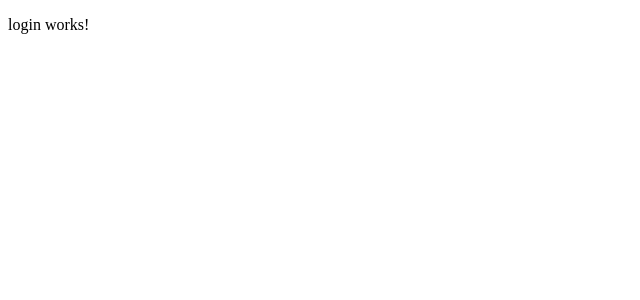
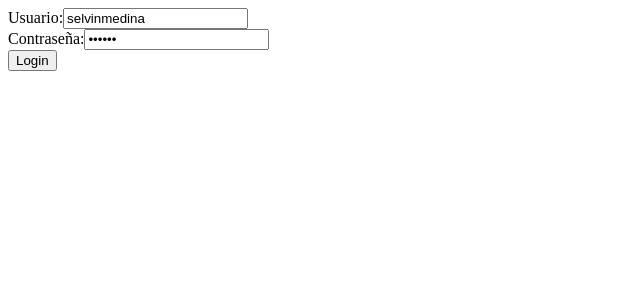
Before and after one commit to selvinmedina/ClientePruebaFARSIMAN, an Angular app: page / in a window 1280 px wide. Shown: the top 300 px of the page, without its empty margins (0-640 px from the left). Built offline with nearby package versions, Linux system fonts and the light colour scheme.

Commit message:
login basico hecho

```diff
--- a/src/app/app.routing.ts
+++ b/src/app/app.routing.ts
@@ -2,12 +2,14 @@
 import { ModuleWithProviders } from '@angular/core';
 import { Routes, RouterModule } from '@angular/router';
 import { LoginComponent } from './components/login/login.component';
+import { ColaboradorComponent } from './components/colaborador/colaborador.component';
 
 // Importar los componentes a los cuales les quiero hacer una pagina exclusiva
 
 // Array de rutas
 const appRoutes: Routes = [
   { path: '', component: LoginComponent },
+  { path: 'colaborador', component: ColaboradorComponent },
 ];
 
 // Exportar el modulo de rutas
--- /dev/null
+++ b/src/app/components/colaborador/colaborador.component.html
@@ -0,0 +1 @@
+<p>colaborador works!</p>
--- /dev/null
+++ b/src/app/components/colaborador/colaborador.component.ts
@@ -0,0 +1,15 @@
+import { Component, OnInit } from '@angular/core';
+
+@Component({
+  selector: 'app-colaborador',
+  templateUrl: './colaborador.component.html',
+  styleUrls: ['./colaborador.component.css']
+})
+export class ColaboradorComponent implements OnInit {
+
+  constructor() { }
+
+  ngOnInit(): void {
+  }
+
+}
--- a/src/app/components/login/login.component.html
+++ b/src/app/components/login/login.component.html
@@ -1 +1,17 @@
-<p>login works!</p>
+<form action="" (ngSubmit)="onSubmit()">
+  <div>
+    <label for="usuario">Usuario:</label>
+    <input type="text" name="usuario" [(ngModel)]="login.nombreUsuario" id="usuario">
+  </div>
+  <div>
+    <label for="password">Contraseña:</label>
+    <input type="password" name="password" id="password" [(ngModel)]="login.password">
+  </div>
+  <p *ngIf='cargando'>
+    Cargango...
+  </p>
+  <p *ngIf='loginIncorrecto'>
+    {{mensajeError}}
+  </p>
+  <input type="submit" value="Login">
+</form>
--- a/src/app/components/login/login.component.ts
+++ b/src/app/components/login/login.component.ts
@@ -1,15 +1,55 @@
 import { Component, OnInit } from '@angular/core';
+import { Login } from '../../models/login.model';
+import { TransportesService } from '../../services/transportes.services';
+import { Router } from '@angular/router';
 
 @Component({
   selector: 'app-login',
   templateUrl: './login.component.html',
-  styleUrls: ['./login.component.css']
+  styleUrls: ['./login.component.css'],
+  providers: [TransportesService]
 })
 export class LoginComponent implements OnInit {
+  public login: Login;
+  public nombreUsuario: string;
+  public password: string;
+  public cargando: boolean;
+  public mensajeError: string;
+  public loginIncorrecto: boolean;
 
-  constructor() { }
+  constructor(
+    private _transportesService: TransportesService,
+    private _router: Router
+  ) {
+    this.login = {
+      nombreUsuario: 'selvinmedina',
+      password: '123456'
+    };
+    this.cargando = false;
+    this.mensajeError = 'El Usuario o la Contraseña son incorrectos';
+    this.loginIncorrecto = false;
+  }
 
   ngOnInit(): void {
   }
 
+  onSubmit(e) {
+    this.cargando = true;
+    this._transportesService.login(this.login)
+      .subscribe(res => {
+        // Si el usuario es incorrecto
+        console.log(res);
+        if (!res.usu_Id) {
+          this.loginIncorrecto = true;
+          return;
+        } else {
+          console.log(res);
+          this._router.navigate(['colaborador']);
+        }
+
+        this.cargando = false;
+      });
+
+  }
+
 }
--- a/src/app/models/login.model.ts
+++ b/src/app/models/login.model.ts
@@ -1,4 +1,6 @@
 export interface Login {
+  usu_Id: any;
   nombreUsuario: string;
   password: string;
+  usu_NombreUsuario: string;
 }
--- a/src/app/services/transportes.services.ts
+++ b/src/app/services/transportes.services.ts
@@ -5,7 +5,7 @@
 import { Login } from '../models/login.model';
 import { Sucursal } from '../models/sucursal.model';
 @Injectable()
-export class ArticleService {
+export class TransportesService {
 
   public url: string;
 
```
Also changed, not shown: src/app/app.module.ts (+7 -2 lines), src/app/components/colaborador/colaborador.component.css (added), 1 other file (tests, documents, lock files or other folders).
